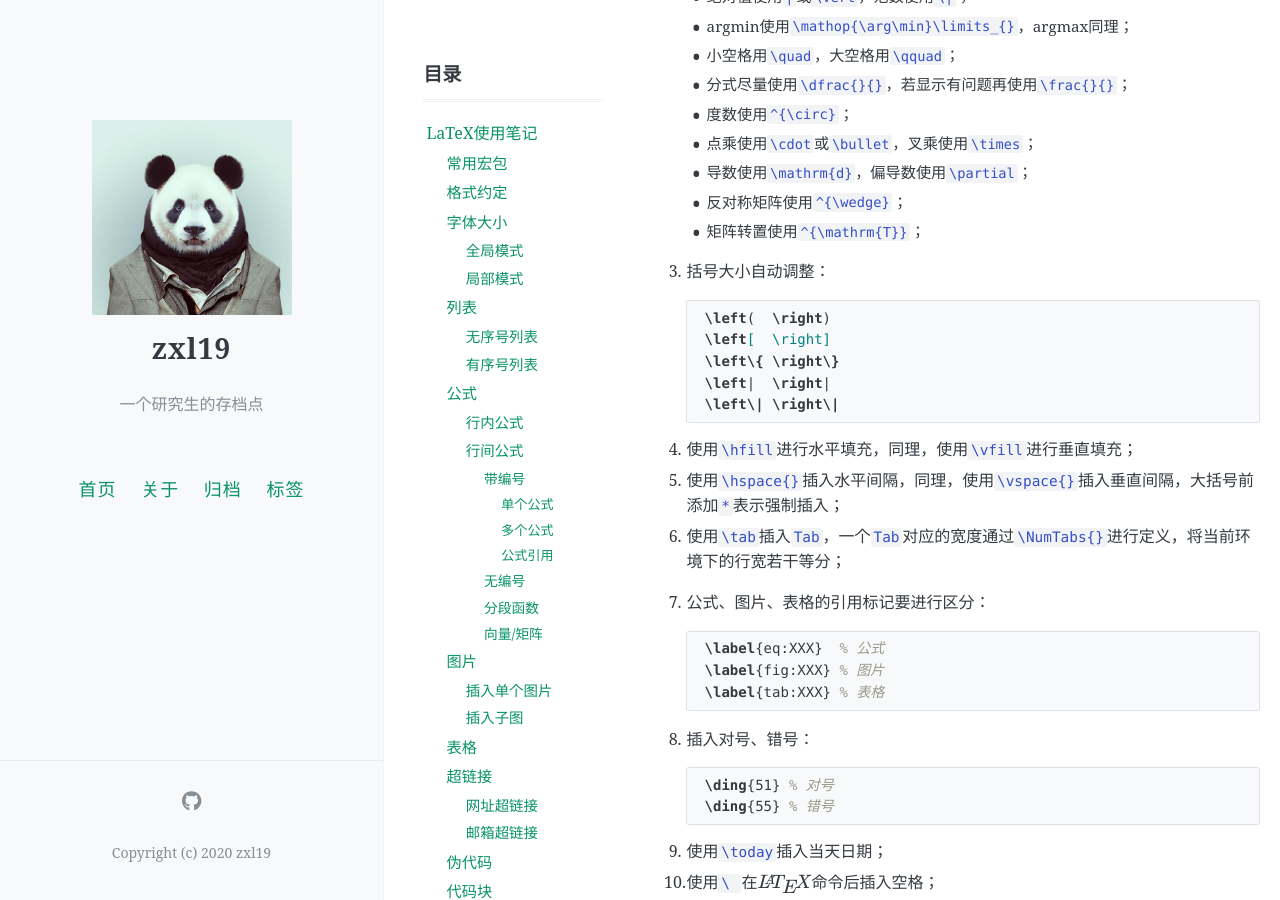
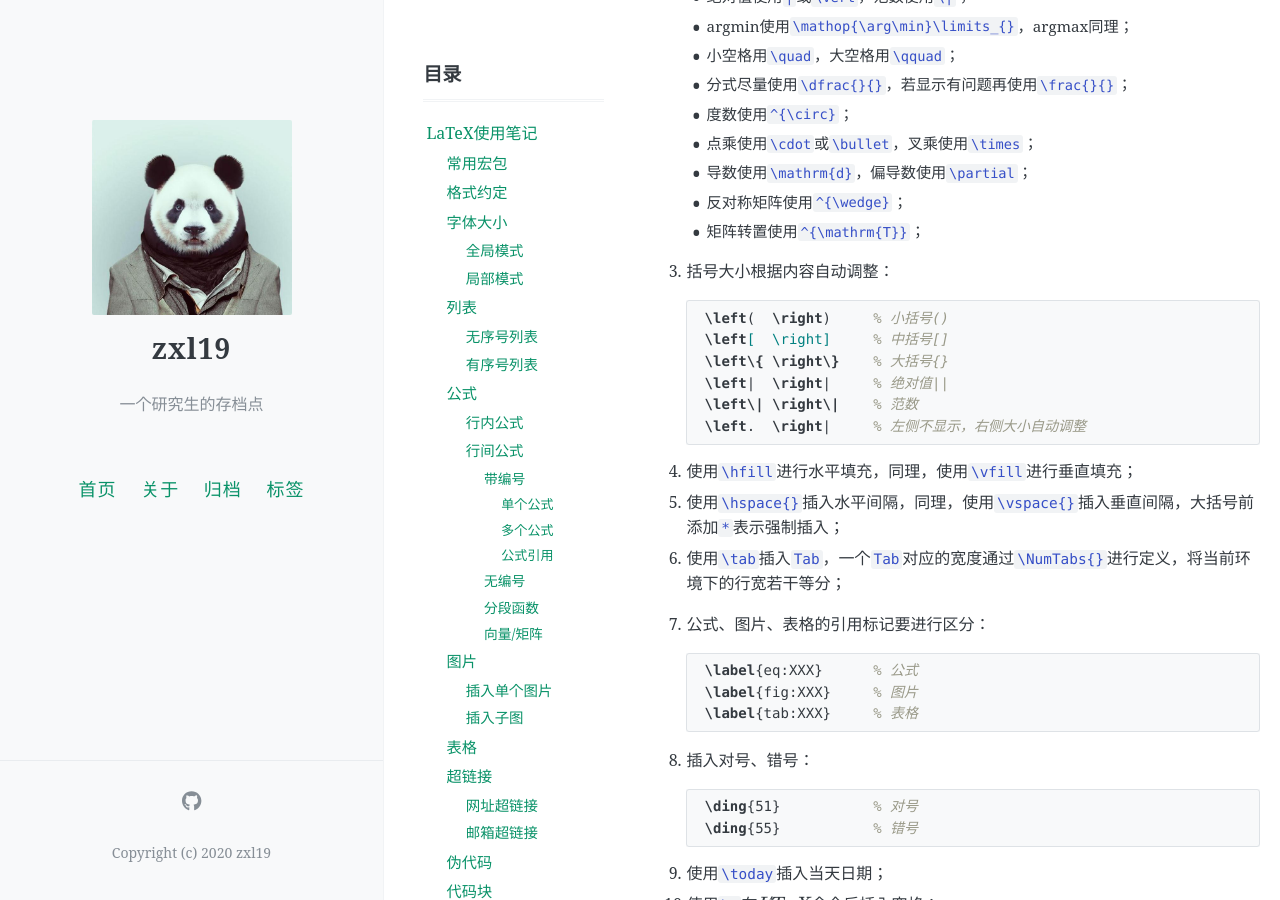
Before and after one commit to zxl19/zxl19.github.io, a Jekyll site: the page built from _posts/2021-03-29-latex-note.md, in a window 1280 px wide and 900 px high, scrolled down 1663 px. Built offline with Jekyll 4.4.1, drawn with Linux system fonts in a browser that asks for light colours; formulas are drawn with MathJax 3; comment, search, counter and statistics services are not loaded; part of the change alters nothing that is shown; some of the changed text lies outside the part shown.

Commit message:
Update 2021-03-29-latex-note.md

````diff
--- a/_posts/2021-03-29-latex-note.md
+++ b/_posts/2021-03-29-latex-note.md
@@ -76,14 +76,15 @@ pinned: true
     - 反对称矩阵使用`^{\wedge}`；
     - 矩阵转置使用`^{\mathrm{T}}`；
 
-3. 括号大小自动调整：
+3. 括号大小根据内容自动调整：
 
     ```latex
-    \left(  \right)
-    \left[  \right]
-    \left\{ \right\}
-    \left|  \right|
-    \left\| \right\|
+    \left(  \right)     % 小括号()
+    \left[  \right]     % 中括号[]
+    \left\{ \right\}    % 大括号{}
+    \left|  \right|     % 绝对值||
+    \left\| \right\|    % 范数
+    \left.  \right|     % 左侧不显示，右侧大小自动调整
     ```
 
 4. 使用`\hfill`进行水平填充，同理，使用`\vfill`进行垂直填充；
@@ -92,16 +93,16 @@ pinned: true
 7. 公式、图片、表格的引用标记要进行区分：
 
     ```latex
-    \label{eq:XXX}  % 公式
-    \label{fig:XXX} % 图片
-    \label{tab:XXX} % 表格
+    \label{eq:XXX}      % 公式
+    \label{fig:XXX}     % 图片
+    \label{tab:XXX}     % 表格
     ```
 
 8. 插入对号、错号：
 
     ```latex
-    \ding{51} % 对号
-    \ding{55} % 错号
+    \ding{51}           % 对号
+    \ding{55}           % 错号
     ```
 
 9. 使用`\today`插入当天日期；
@@ -109,13 +110,13 @@ pinned: true
 11. 字母音调：
 
     ```latex
-    \={}    % 一声
-    \'{}    % 二声
-    \v{}    % 三声
-    \u{}    % 类似三声的圆弧
-    \`{}    % 四声
-    \.{}    % 加点
-    \"{}    % 加双点
+    \={}                % 一声
+    \'{}                % 二声
+    \v{}                % 三声
+    \u{}                % 类似三声的圆弧
+    \`{}                % 四声
+    \.{}                % 加点
+    \"{}                % 加双点
     ```
 
 ## 字体大小
@@ -664,27 +665,30 @@ TODO
 2. [latex中文教程-15集从入门到精通包含各种latex操作-bilibili](https://www.bilibili.com/video/BV15x411j7k6)
 3. [【1天玩转LaTeX】【写论文不怕格式出错啦！！！】【耿楠教授授权发布】-bilibili](https://www.bilibili.com/video/BV15b411j7Au)
 4. [LaTex教程【中文字幕】LaTeX by Michelle Krummel-bilibili](https://www.bilibili.com/video/BV1hK41157GG)
-5. [\tab-Stack Exchange](https://tex.stackexchange.com/questions/198432/using-the-tab-command)
-6. [对号&错号-Stack Exchange](https://tex.stackexchange.com/questions/42619/x-mark-to-match-checkmark)
-7. [LaTeX页面设置-冬日暖阳的文章-知乎](https://zhuanlan.zhihu.com/p/360188228)
-8. [空格-Stack Exchange](https://tex.stackexchange.com/questions/31091/space-after-latex-commands)
-9. [音调1-CSDN博客](https://blog.csdn.net/xin_yu_xin/article/details/26467751)
-10. [音调2-知乎](https://zhuanlan.zhihu.com/p/75828544)
-11. [音调3-CSDN博客](https://blog.csdn.net/jianti9962/article/details/114481366)
-12. [字体大小-简书](https://www.jianshu.com/p/ad400d7fe885)
-13. [列表-CSDN博客](https://blog.csdn.net/HugoChen_cs/article/details/105189541)
-14. [公式-简书](https://www.jianshu.com/p/97ec8a3739f6)
-15. [图片1-CSDN博客](https://blog.csdn.net/qq_38526623/article/details/103737589)
-16. [图片2-CSDN博客](https://blog.csdn.net/LeonSUST/article/details/89332744)
-17. [单元格换行-CSDN博客](https://blog.csdn.net/robertchenguangzhi/article/details/48916319)
-18. [\multirow-CSDN博客](https://blog.csdn.net/robert_chen1988/article/details/80861246)
-19. [超链接-CSDN博客](https://blog.csdn.net/OOFFrankDura/article/details/90600855)
-20. [代码块1-Overleaf](https://www.overleaf.com/learn/latex/Code_listing)
-21. [代码块2-CSDN博客](https://blog.csdn.net/RobertChenGuangzhi/article/details/45126785)
-22. [脚注-LaTeX 工作室](https://www.latexstudio.net/archives/51620.html)
-23. [参考文献1-知乎](https://zhuanlan.zhihu.com/p/265479955)
-24. [参考文献2-知乎](https://zhuanlan.zhihu.com/p/114733612)
-25. [参考文献3-Stack Exchange](https://tex.stackexchange.com/questions/99615/backref-package-for-page-reference)
-26. [参考文献4-CSDN博客](https://blog.csdn.net/xovee/article/details/109715706)
-27. [参考文献5-CSDN博客](https://blog.csdn.net/xovee/article/details/109896563)
-28. [LaTeX公式转Word公式-简书](https://www.jianshu.com/p/0947ebcfc42e)
+5. [argmin&argmax-CSDN博客](https://blog.csdn.net/SunshineSki/article/details/87893347)
+6. [矩阵转置-知乎](https://zhuanlan.zhihu.com/p/27490955)
+7. [长竖线-知乎](https://www.zhihu.com/question/35119859/answer/61268787)
+8. [\tab-Stack Exchange](https://tex.stackexchange.com/questions/198432/using-the-tab-command)
+9. [对号&错号-Stack Exchange](https://tex.stackexchange.com/questions/42619/x-mark-to-match-checkmark)
+10. [LaTeX页面设置-冬日暖阳的文章-知乎](https://zhuanlan.zhihu.com/p/360188228)
+11. [空格-Stack Exchange](https://tex.stackexchange.com/questions/31091/space-after-latex-commands)
+12. [音调1-CSDN博客](https://blog.csdn.net/xin_yu_xin/article/details/26467751)
+13. [音调2-知乎](https://zhuanlan.zhihu.com/p/75828544)
+14. [音调3-CSDN博客](https://blog.csdn.net/jianti9962/article/details/114481366)
+15. [字体大小-简书](https://www.jianshu.com/p/ad400d7fe885)
+16. [列表-CSDN博客](https://blog.csdn.net/HugoChen_cs/article/details/105189541)
+17. [公式-简书](https://www.jianshu.com/p/97ec8a3739f6)
+18. [图片1-CSDN博客](https://blog.csdn.net/qq_38526623/article/details/103737589)
+19. [图片2-CSDN博客](https://blog.csdn.net/LeonSUST/article/details/89332744)
+20. [单元格换行-CSDN博客](https://blog.csdn.net/robertchenguangzhi/article/details/48916319)
+21. [\multirow-CSDN博客](https://blog.csdn.net/robert_chen1988/article/details/80861246)
+22. [超链接-CSDN博客](https://blog.csdn.net/OOFFrankDura/article/details/90600855)
+23. [代码块1-Overleaf](https://www.overleaf.com/learn/latex/Code_listing)
+24. [代码块2-CSDN博客](https://blog.csdn.net/RobertChenGuangzhi/article/details/45126785)
+25. [脚注-LaTeX 工作室](https://www.latexstudio.net/archives/51620.html)
+26. [参考文献1-知乎](https://zhuanlan.zhihu.com/p/265479955)
+27. [参考文献2-知乎](https://zhuanlan.zhihu.com/p/114733612)
+28. [参考文献3-Stack Exchange](https://tex.stackexchange.com/questions/99615/backref-package-for-page-reference)
+29. [参考文献4-CSDN博客](https://blog.csdn.net/xovee/article/details/109715706)
+30. [参考文献5-CSDN博客](https://blog.csdn.net/xovee/article/details/109896563)
+31. [LaTeX公式转Word公式-简书](https://www.jianshu.com/p/0947ebcfc42e)
````
